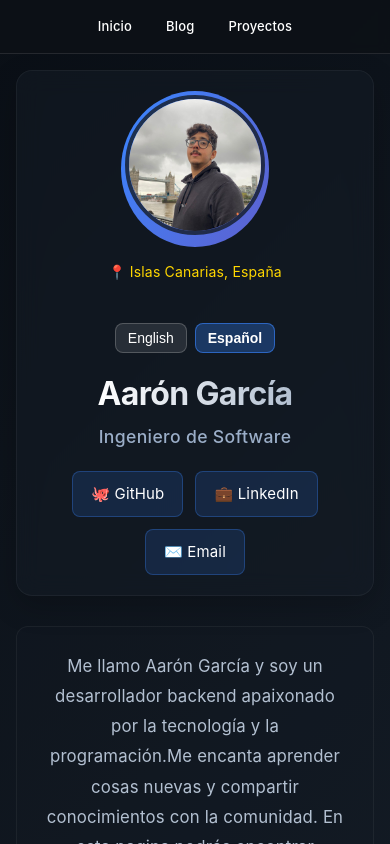
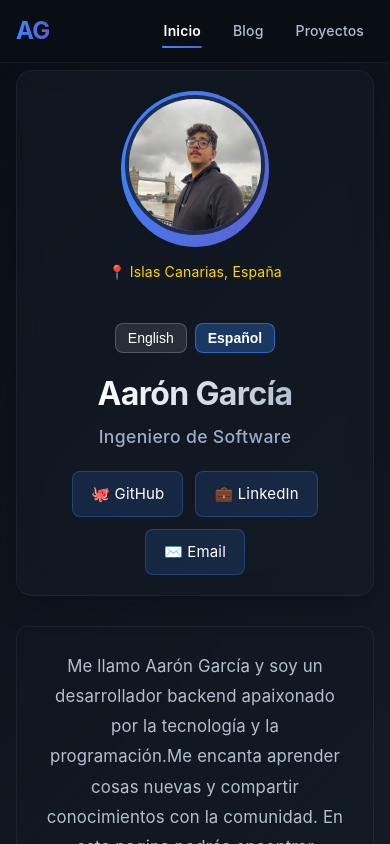
Before and after one commit to Argarm/PersonalBlog, a Next.js app: page / in a window 390 px wide. Shown: the top 844 px of the page. Built offline with nearby package versions, Linux system fonts and the light colour scheme.

Commit message:
styles: improve styling

```diff
--- a/components/Navbar.js
+++ b/components/Navbar.js
@@ -1,15 +1,48 @@
 import Link from 'next/link';
+import { useRouter } from 'next/router';
 import styles from '../styles/components/navbar.module.css';
 import { useLanguage } from '../context/LanguageContext';
+import { useState, useEffect } from 'react';
 
 export default function Navbar() {
   const { t } = useLanguage();
+  const router = useRouter();
+  const [isScrolled, setIsScrolled] = useState(false);
+
+  useEffect(() => {
+    const handleScroll = () => {
+      const scrollPosition = window.scrollY;
+      setIsScrolled(scrollPosition > 20);
+    };
+
+    window.addEventListener('scroll', handleScroll);
+    return () => window.removeEventListener('scroll', handleScroll);
+  }, []);
+
+  const isActive = (path) => {
+    return router.pathname === path ? styles.active : '';
+  };
+
   return (
-    <nav className={styles.navbar}>
-      <div className={styles.navLinks}>
-        <Link href="/">{t.home}</Link>
-        <Link href="/blog">{t.blog}</Link>
-        <Link href="/projects">{t.projects}</Link>
+    <nav className={`${styles.navbar} ${isScrolled ? styles.scrolled : ''}`}>
+      <div className={styles.navbarContent}>
+        <div className={styles.logo}>
+          <Link href="/">
+            <span>AG</span>
+          </Link>
+        </div>
+
+        <div className={styles.navLinks}>
+          <Link href="/" className={isActive('/')}>
+            {t.home}
+          </Link>
+          <Link href="/blog" className={isActive('/blog')}>
+            {t.blog}
+          </Link>
+          <Link href="/projects" className={isActive('/projects')}>
+            {t.projects}
+          </Link>
+        </div>
       </div>
     </nav>
   );
--- a/pages/blog/[slug].js
+++ b/pages/blog/[slug].js
@@ -60,13 +60,9 @@ export default function PostPage() {
         <h1 className={styles.title}>{post.title}</h1>
         <p className={styles.postDate}>{post.date}</p>
         <div className={styles.imageContainer}>
-          <img
+          <EnhancedImage
             src={post.image}
             alt={post.title}
-            width={1024}
-            height={512}
-            layout="responsive"
-            objectFit="cover"
             priority
           />
         </div>
--- a/styles/components/navbar.module.css
+++ b/styles/components/navbar.module.css
@@ -2,41 +2,72 @@
     display: flex;
     justify-content: center;
     align-items: center;
-    padding: 15px 30px;
-    background-color: rgba(13, 17, 23, 0.95);
-    border-bottom: 1px solid rgba(255, 255, 255, 0.1);
+    padding: 16px 30px;
+    background-color: rgba(10, 15, 22, 0.85);
+    border-bottom: 1px solid rgba(255, 255, 255, 0.05);
     position: fixed;
     top: 0;
     left: 0;
     width: 100%;
-    z-index: 10;
+    z-index: 100;
     box-sizing: border-box;
-    backdrop-filter: blur(5px);
+    backdrop-filter: blur(10px);
     transition: all 0.3s ease;
+  }
+
+  .scrolled {
+    padding: 12px 30px;
+    background-color: rgba(10, 15, 22, 0.95);
+    box-shadow: 0 4px 20px rgba(0, 0, 0, 0.15);
+  }
+
+  .navbarContent {
+    display: flex;
+    justify-content: space-between;
+    align-items: center;
+    width: 100%;
+    max-width: 1200px;
+  }
+
+  .logo {
+    font-size: 1.5rem;
+    font-weight: 700;
+  }
+
+  .logo a {
+    color: white;
+    text-decoration: none;
+    display: flex;
+    align-items: center;
+  }
+
+  .logo span {
+    background: linear-gradient(90deg, #3a86ff, #5e60ce);
+    -webkit-background-clip: text;
+    -webkit-text-fill-color: transparent;
+    font-size: 1.75rem;
+    letter-spacing: -0.03em;
   }
 
   .navLinks {
     display: flex;
-    gap: 20px;
-    justify-content: center;
-    width: 100%;
-    max-width: 1200px;
-    margin: 0 auto;
+    gap: 24px;
+    align-items: center;
   }
 
   .navLinks a {
-    color: white;
+    color: #b3c0d1;
     text-decoration: none;
-    padding: 8px 15px;
+    padding: 8px 12px;
     border-radius: 8px;
     font-weight: 500;
-    transition: background 0.3s, transform 0.2s;
-    font-size: 14px;
+    transition: all 0.3s ease;
     position: relative;
+    font-size: 15px;
   }
 
   .navLinks a:hover {
-    background-color: rgba(255, 255, 255, 0.1);
+    color: white;
   }
 
   .navLinks a::after {
@@ -46,26 +77,44 @@
     left: 50%;
     width: 0;
     height: 2px;
-    background-color: #ffd700;
+    background: linear-gradient(90deg, #3a86ff, #5e60ce);
     transition: all 0.3s ease;
     transform: translateX(-50%);
+    border-radius: 2px;
   }
 
   .navLinks a:hover::after {
     width: 70%;
   }
 
+  .navLinks a.active {
+    color: white;
+    font-weight: 600;
+  }
+
+  .navLinks a.active::after {
+    width: 70%;
+  }
+
   @media (max-width: 768px) {
     .navbar {
-        padding: 10px 15px;
+      padding: 12px 16px;
+    }
+
+    .scrolled {
+      padding: 10px 16px;
     }
 
     .navLinks {
-        gap: 10px;
+      gap: 12px;
     }
 
     .navLinks a {
-        font-size: 13px;
-        padding: 6px 12px;
+      font-size: 14px;
+      padding: 6px 10px;
+    }
+
+    .logo span {
+      font-size: 1.5rem;
     }
   }
```
Also changed, not shown: styles/components/EnhancedImage.module.css (added, +54 -0 lines), styles/components/backToTop.module.css (added, +41 -0 lines), styles/components/themeToggle.module.css (added, +37 -0 lines). Lines whose indentation alone changed are shown as unchanged.
